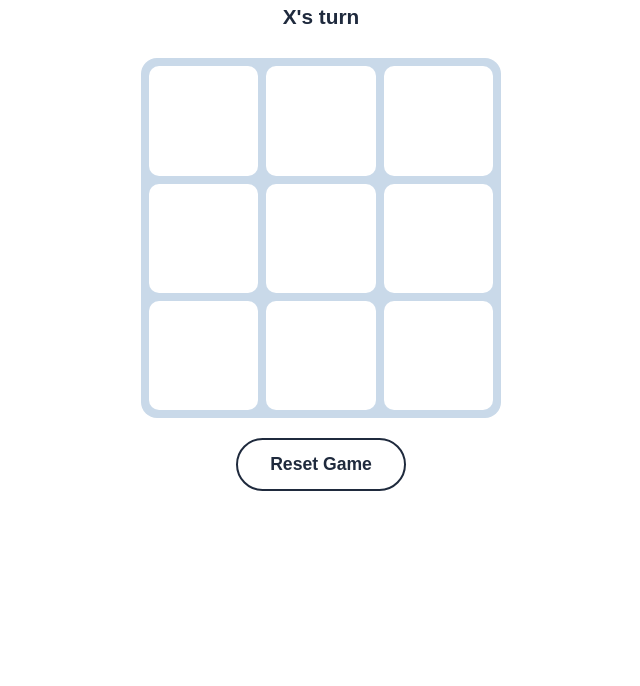
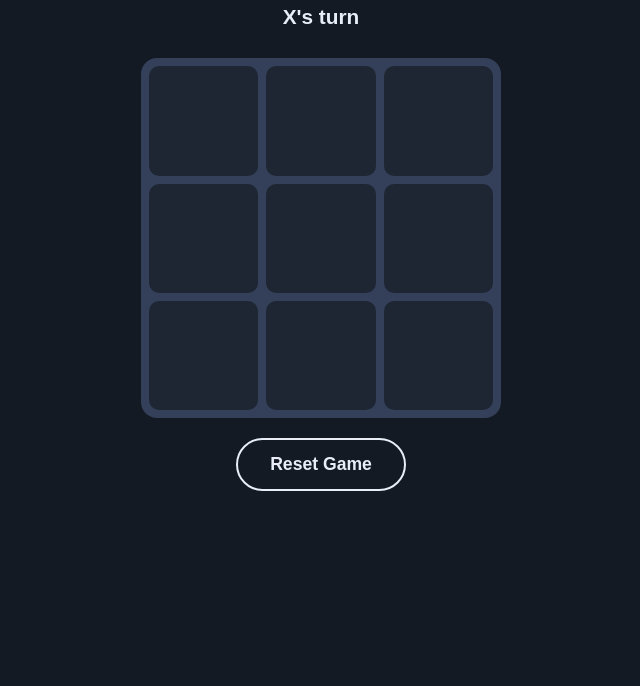
Before and after one commit to Jordan-360/restaurant-games, a website: page tic-tac-toe/index.html in a window 1280 px wide. Shown: the part 114-800 px from the top of the page, without its empty margins (319-959 px from the left). Drawn offline with Linux system fonts and the dark colour scheme.

Commit message:
chore: cleaned up board appearance, game complete

```diff
--- a/tic-tac-toe/styles.css
+++ b/tic-tac-toe/styles.css
@@ -5,13 +5,25 @@
 }
 
 :root {
-  --bg: #f3f6f6b;
+  --bg: #f3f6fb;
   --board: #ffffff;
   --line: #c9d9e9;
   --ink: #1f2a3d;
   --x: #e2483d;
   --o: #2b6fd6;
   --win: #ffe08a;
+}
+
+@media (prefers-color-scheme: dark) {
+  :root {
+    --bg: #141a24;
+    --board: #1e2633;
+    --line: #34405a;
+    --ink: #e8edf6;
+    --x: #ff6a5e;
+    --o: #5d9bff;
+    --win: #6b5a1e;
+  }
 }
 
 body {
```
